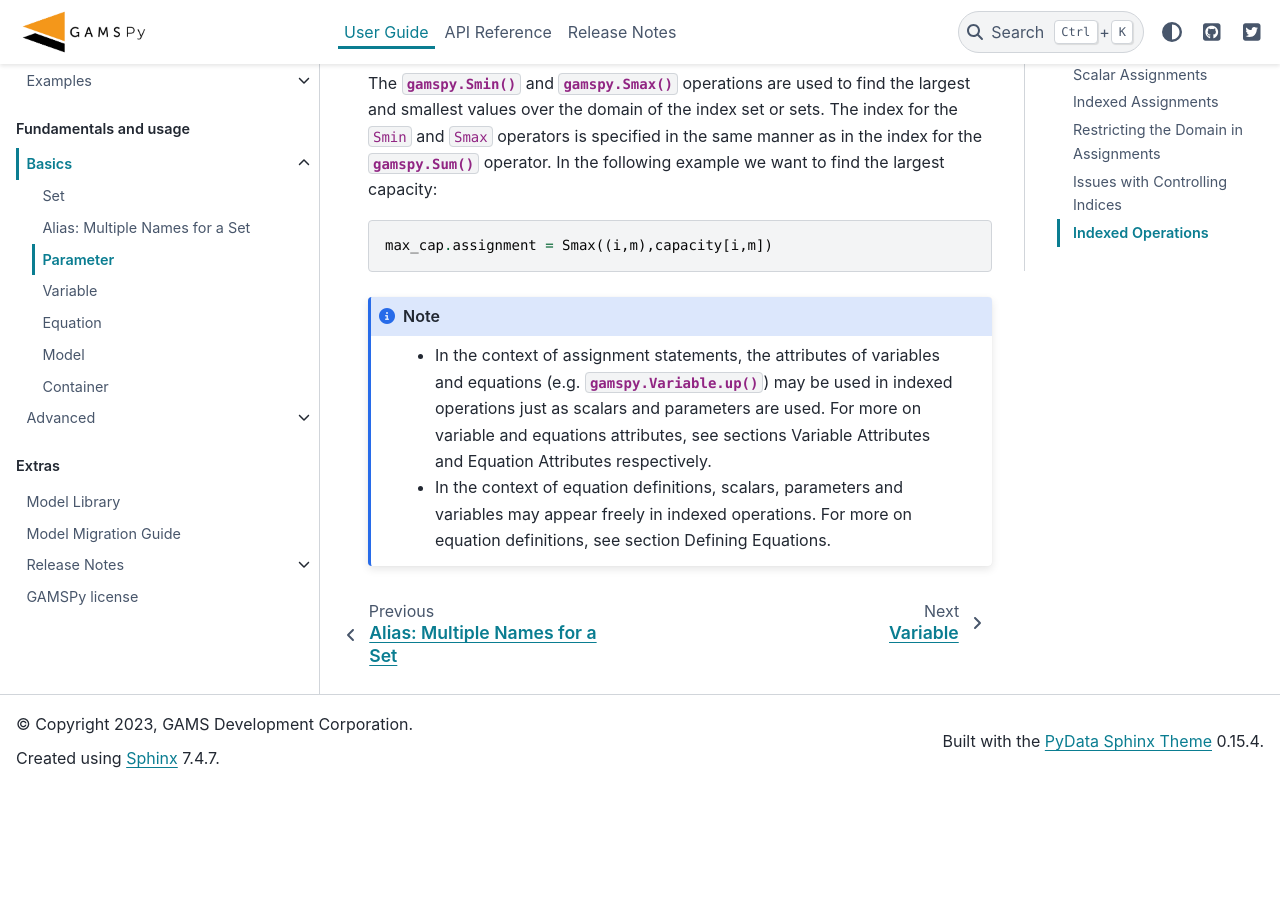
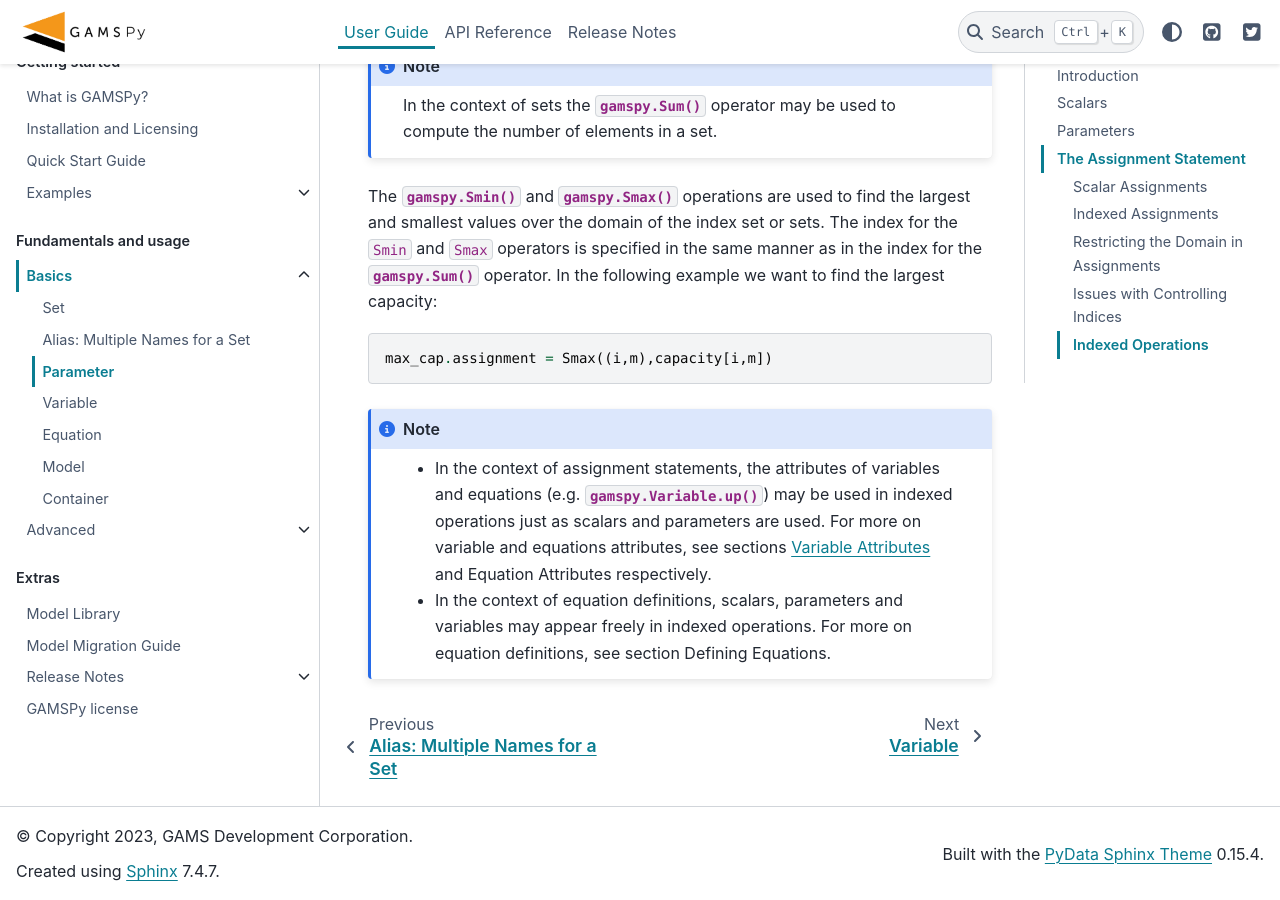
Before and after one commit to GAMS-dev/gamspy, a Sphinx documentation site: the page built from docs/user/parameter.rst, in a window 1280 px wide and 900 px high, scrolled down 11779 px. Built offline with Sphinx 7.4.7 and the PyData theme 0.15.4, drawn with Linux system fonts in a browser that asks for light colours; before the commit the page ends 12567 px from its top, so only the background shows below that; some of the changed lines change nothing that is shown; some of the changed text lies outside the part shown.

Commit message:
Add reference

```diff
--- a/docs/user/parameter.rst
+++ b/docs/user/parameter.rst
@@ -153,7 +153,10 @@
     m = Container()
     i = Parameter(m, "i", ["*", "*"], records = s, uels_on_axes=True)
 
-    Note that for indexed assignments a copy of the symbols on the right hand side is installed before the assignment is carried out. That means it does not work "in-place" or recursively.
+Note that for indexed assignments a copy of the symbols on the right hand side is
+installed before the assignment is carried out. That means it does not work
+"in-place" or recursively. ::
+
     Out[1]:
       uni_0 uni_1  value
     0     a     z    1.0
@@ -537,5 +540,10 @@
     TODO: add references in note block
 
 .. note::
-    - In the context of assignment statements, the attributes of variables and equations (e.g. :meth:`gamspy.Variable.up`) may be used in indexed operations just as scalars and parameters are used. For more on variable and equations attributes, see sections Variable Attributes and Equation Attributes respectively.
-    - In the context of equation definitions, scalars, parameters and variables may appear freely in indexed operations. For more on equation definitions, see section Defining Equations.
+    - In the context of assignment statements, the attributes of variables and equations
+      (e.g. :meth:`gamspy.Variable.up`) may be used in indexed operations just as scalars
+      and parameters are used. For more on variable and equations attributes, see sections
+      :ref:`variable-attributes` and Equation Attributes respectively.
+    - In the context of equation definitions, scalars, parameters and variables may appear
+      freely in indexed operations. For more on equation definitions, see section Defining
+      Equations.
```
